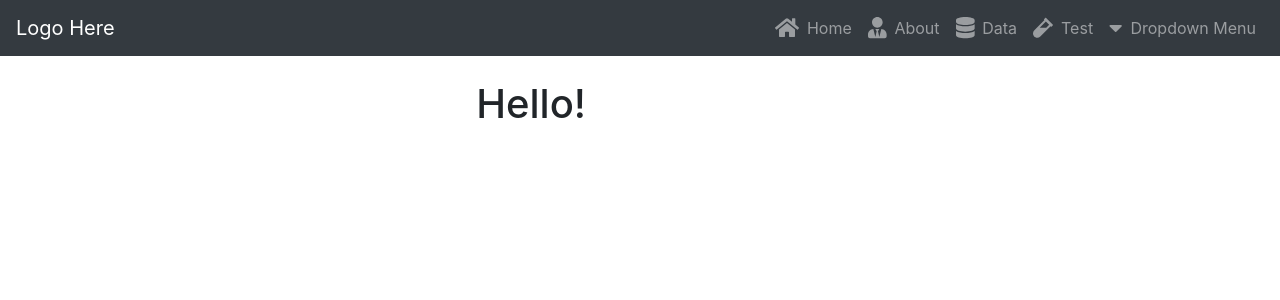
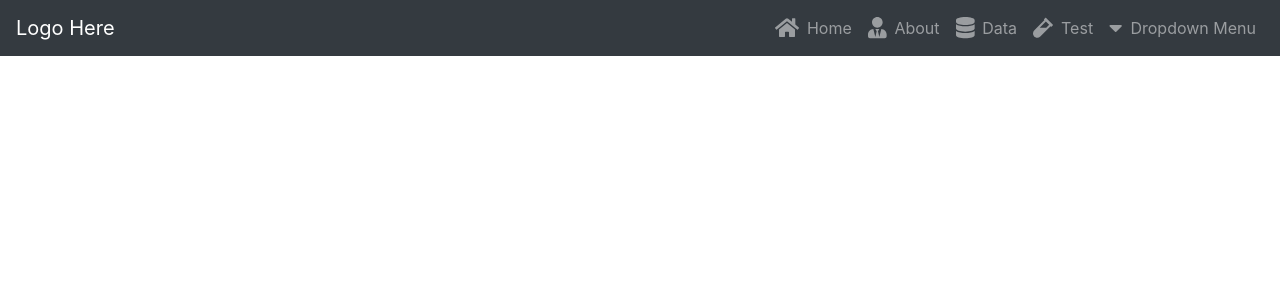
Before and after one commit to bschwartz757/cra-demo, a React (Create React App) app: page / in a window 1280 px wide. Shown: the top 300 px of the page. Built offline with nearby package versions, Linux system fonts and the light colour scheme.

Commit message:
small change

```diff
--- a/src/Layout/Main.js
+++ b/src/Layout/Main.js
@@ -23,7 +23,6 @@ class Main extends Component {
               width: '25%'
             }}
           >
-			<h1>Hello!</h1>
           </div>
 
         </Col>
```
